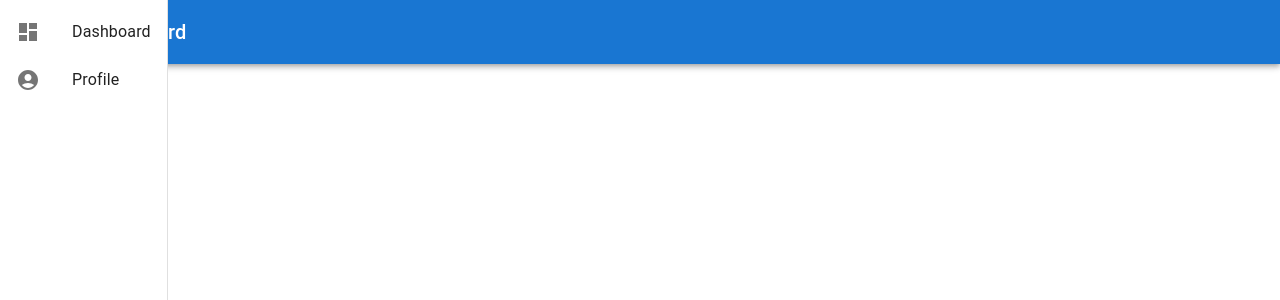
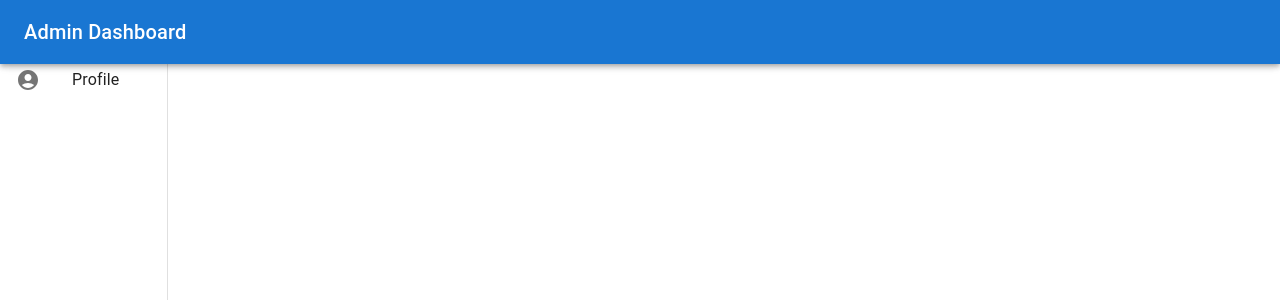
Before and after one commit to AfshanAlamEngg/mypg-frontend, a React (Create React App) app: page / in a window 1280 px wide. Shown: the top 300 px of the page. Built offline with nearby package versions, Linux system fonts and the light colour scheme.

Commit message:
Modified Navbar.js in the project.

```diff
--- a/src/components/Navbar.js
+++ b/src/components/Navbar.js
@@ -1,12 +1,11 @@
-// src/components/Navbar.js
 import React from 'react';
-import { AppBar, Toolbar, Typography } from '@mui/material';
+import { AppBar, Toolbar, Typography, Box } from '@mui/material';
 
 const Navbar = () => {
     return (
-        <AppBar position="static">
+        <AppBar position="fixed" sx={{ zIndex: (theme) => theme.zIndex.drawer + 1 }}>
             <Toolbar>
-                <Typography variant="h6">
+                <Typography variant="h6" noWrap component="div">
                     Admin Dashboard
                 </Typography>
             </Toolbar>
```
